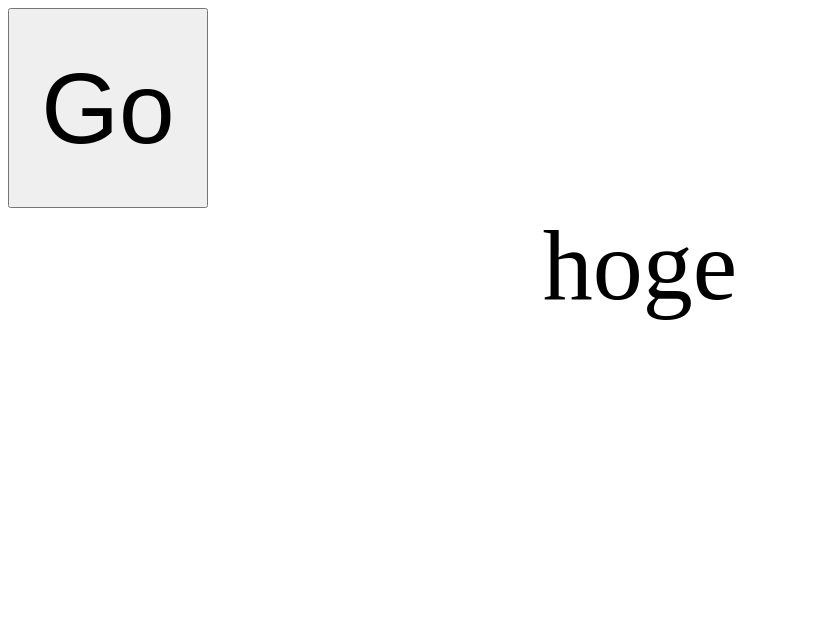
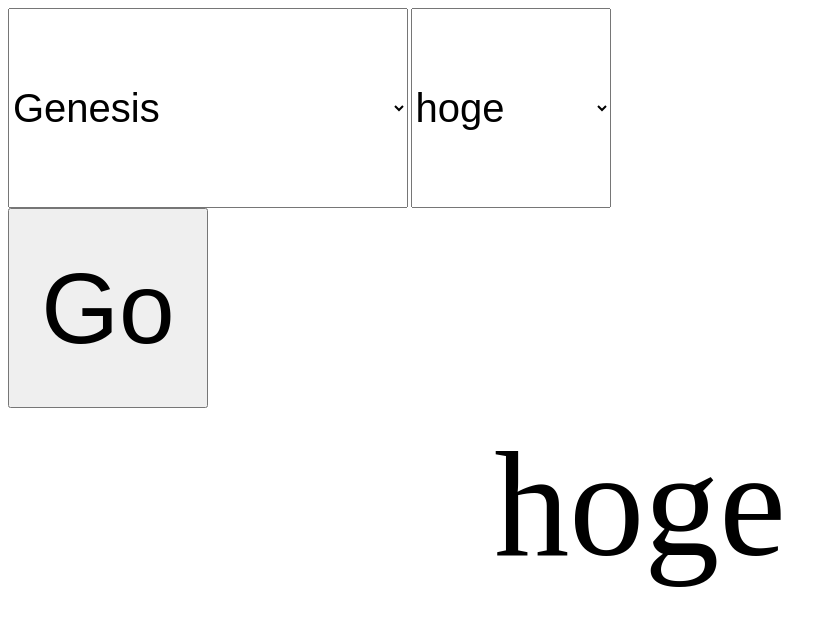
Before and after one commit to taku-n/nwt1984spritz, a plain HTML site: page index.html in a window 1280 px wide. Shown: the whole page, without its empty margins (0-836 px from the left). Drawn offline with Linux system fonts and the light colour scheme.

Commit message:
base system is done

```diff
--- a/index.html
+++ b/index.html
@@ -14,16 +14,32 @@ html {
 	font-size: 62.5%;
 }
 
+#scripture {
+	width:     40.0rem;
+	height:    20.0rem;
+	font-size:  4.0rem;
+}
+
+#chapter {
+	width:     20.0rem;
+	height:    20.0rem;
+	font-size:  4.0rem;
+}
+
 #go {
 	width:     20.0rem;
 	height:    20.0rem;
 	font-size: 10.0rem;
 }
 
+#time {
+	font-size: 4.0rem;
+}
+
 main {
 	/* display:     flex; */
 	text-align:center;
-	font-size: 10.0rem;
+	font-size: 15.0rem;
 }
 
 p {
@@ -37,7 +53,83 @@ p {
 
 <body>
 
+<form id="form">
+	<select name="scripture" id="scripture">
+		<option value="genesis">Genesis</option>
+		<option value="exodus">Exodus</option>
+		<option value="leviticus">Leviticus</option>
+		<option value="numbers">Numbers</option>
+		<option value="deuteronomy">Deuteronomy</option>
+		<option value=""></option>
+		<option value=""></option>
+		<option value=""></option>
+		<option value=""></option>
+		<option value=""></option>
+		<option value=""></option>
+		<option value=""></option>
+		<option value=""></option>
+		<option value=""></option>
+		<option value=""></option>
+		<option value=""></option>
+		<option value=""></option>
+		<option value=""></option>
+		<option value=""></option>
+		<option value=""></option>
+		<option value=""></option>
+		<option value=""></option>
+		<option value=""></option>
+		<option value=""></option>
+		<option value=""></option>
+		<option value=""></option>
+		<option value=""></option>
+		<option value=""></option>
+		<option value=""></option>
+		<option value=""></option>
+		<option value=""></option>
+		<option value=""></option>
+		<option value=""></option>
+		<option value=""></option>
+		<option value=""></option>
+		<option value=""></option>
+		<option value=""></option>
+		<option value=""></option>
+		<option value=""></option>
+		<option value=""></option>
+		<option value=""></option>
+		<option value=""></option>
+		<option value=""></option>
+		<option value=""></option>
+		<option value=""></option>
+		<option value=""></option>
+		<option value=""></option>
+		<option value=""></option>
+		<option value=""></option>
+		<option value=""></option>
+		<option value=""></option>
+		<option value=""></option>
+		<option value=""></option>
+		<option value=""></option>
+		<option value=""></option>
+		<option value=""></option>
+		<option value=""></option>
+		<option value=""></option>
+		<option value=""></option>
+		<option value=""></option>
+		<option value=""></option>
+		<option value=""></option>
+		<option value=""></option>
+		<option value=""></option>
+		<option value=""></option>
+		<option value=""></option>
+	</select>
+	<select name="chapter" id="chapter">
+		<option value="hoge">hoge</option>
+		<option value="fuga">fuga</option>
+		<option value="piyo">piyo</option>
+	</select>
+</form>
 <button id="go" type="button" onclick="main()">Go</button>
+<p><div id="time"></div></p>
 <main id="main">hoge</main>
 
 <script src="index.js"></script>
--- a/index.js
+++ b/index.js
@@ -1,3 +1,39 @@
+const object = {
+	  genesis:     50
+	, exodus:      40
+	, leviticus:   27
+	, numbers:     36
+	, deuteronomy: 34
+};
+
+document.getElementById('form').scripture.onchange = () => {
+	const select_chapter = document.getElementById('chapter');
+	const scripture = document.getElementById('form').scripture.value;
+
+	/* remove all options of select */
+	while (select_chapter.firstChild)
+		select_chapter.removeChild(select_chapter.firstChild);
+
+	/* add options */
+	for (let i = 1; i <= object[scripture]; i++) {
+		const option = document.createElement('option');
+
+		option.setAttribute('value', ('00' + i).slice(-3));
+		option.innerHTML = i;
+
+		select_chapter.appendChild(option);
+	}
+};
+
+const getFileName = () => {
+	const scripture = document.getElementById('form').scripture.value;
+	const chapter   = document.getElementById('form').chapter.value;
+
+	const fileName = 'nwt1984/' + scripture + '/' + scripture + chapter;
+
+	return fileName;
+};
+
 const promiseLinesToArray = (lines) => {
 	const promise = new Promise((resolve, reject) => {
 		const ARRAY = lines.split(/\r\n|\r|\n/);
@@ -13,9 +49,22 @@ const promiseSleep = msec => new Promise(resolve => setTimeout(resolve, msec));
 
 const promiseShowArrayInOrder = async (array) => {
 	const promise = new Promise(async (resolve, reject) => {
+		const msec     = 300;
+		const length   = array.length;
+		const timeMSec = length * msec;
+		const timeSec  = timeMSec / 1000;
+		const timeMin  = timeSec / 60;
+
+		document.getElementById('time').textContent = timeMin;
+
 		for (let element of array) {
 			document.getElementById('main').textContent = element;
-			await promiseSleep(1000);
+			if (element == '。')
+				await promiseSleep(msec * 5);
+			else if (element == '，')
+				await promiseSleep(msec * 3);
+			else
+				await promiseSleep(msec);
 		}
 	});
 
@@ -23,7 +72,8 @@ const promiseShowArrayInOrder = async (array) => {
 };
 
 const main = async () => {
-	const response0 = await fetch("data.txt");
+	const fileName = getFileName();
+	const response0 = await fetch(fileName);
 	const response1 = await response0.text();
 	const response2 = await promiseLinesToArray(response1);
 	await promiseShowArrayInOrder(response2);
```
